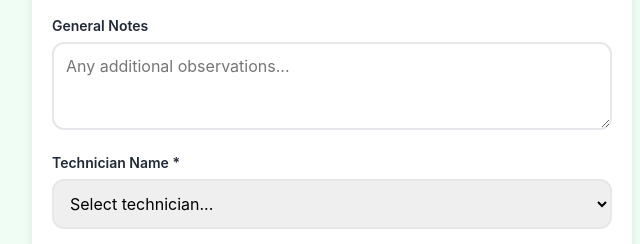
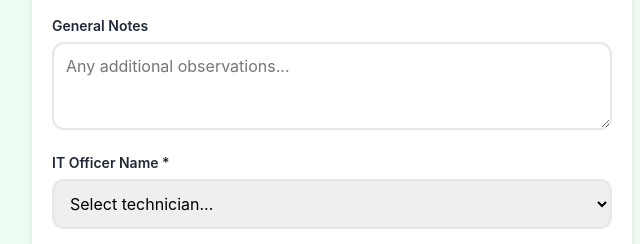
Before and after one commit to AbuSkills/Preventive-Maintenance-Checklist, a plain HTML site: page index.html in a window 1280 px wide. Shown: the part 2225-2469 px from the top of the page, 308-948 px from the left. Drawn offline with Linux system fonts and the light colour scheme; no server answers.

Commit message:
Add files via upload

```diff
--- a/index.html
+++ b/index.html
@@ -449,7 +449,7 @@
                 </div>
 
                 <div class="form-group">
-                    <label>Technician Name *</label>
+                    <label>IT Officer Name *</label>
                     <select id="technicianName" required>
                         <option value="">Select technician...</option>
                         <option value="Abubaker Balunywa">Abubaker Balunywa</option>
```
